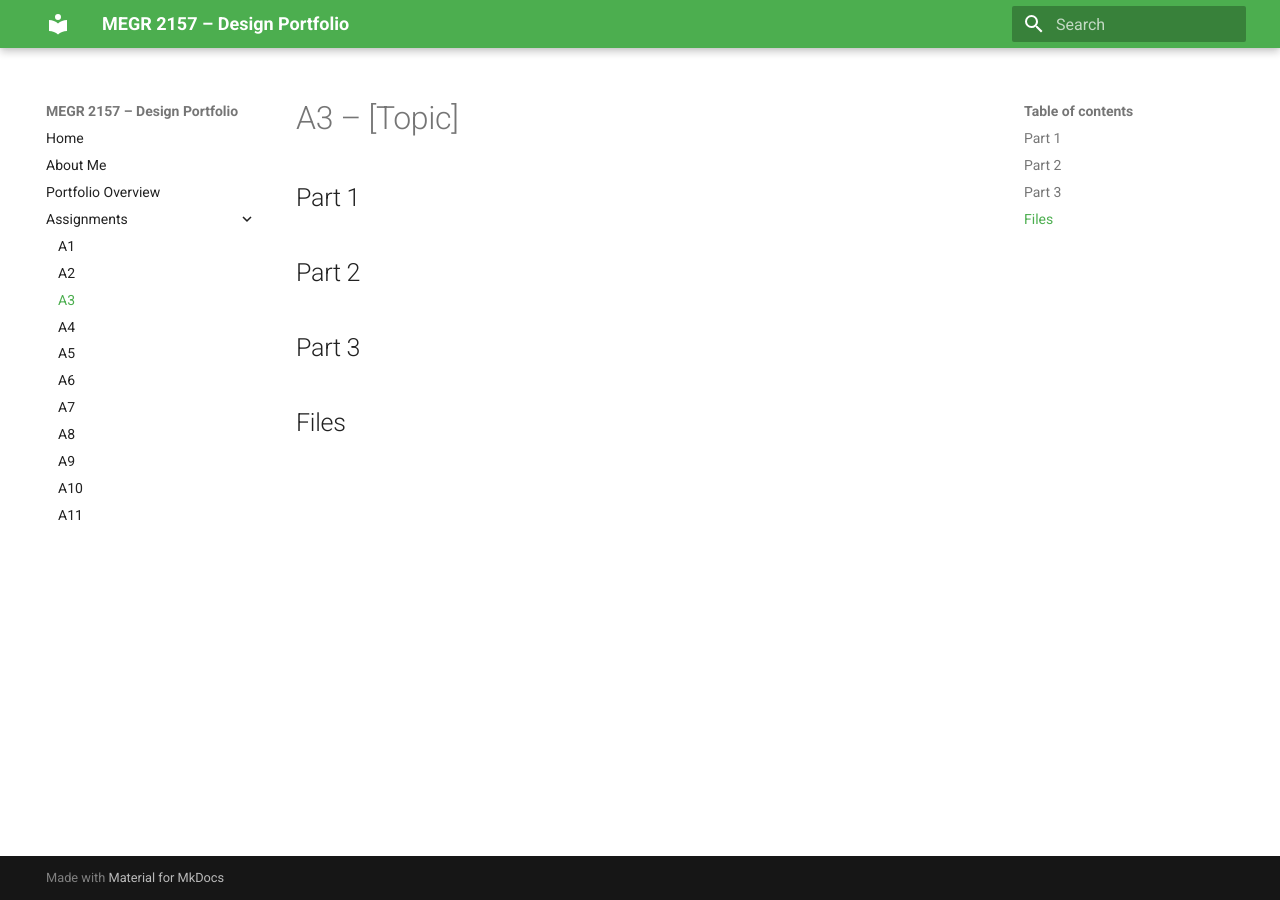
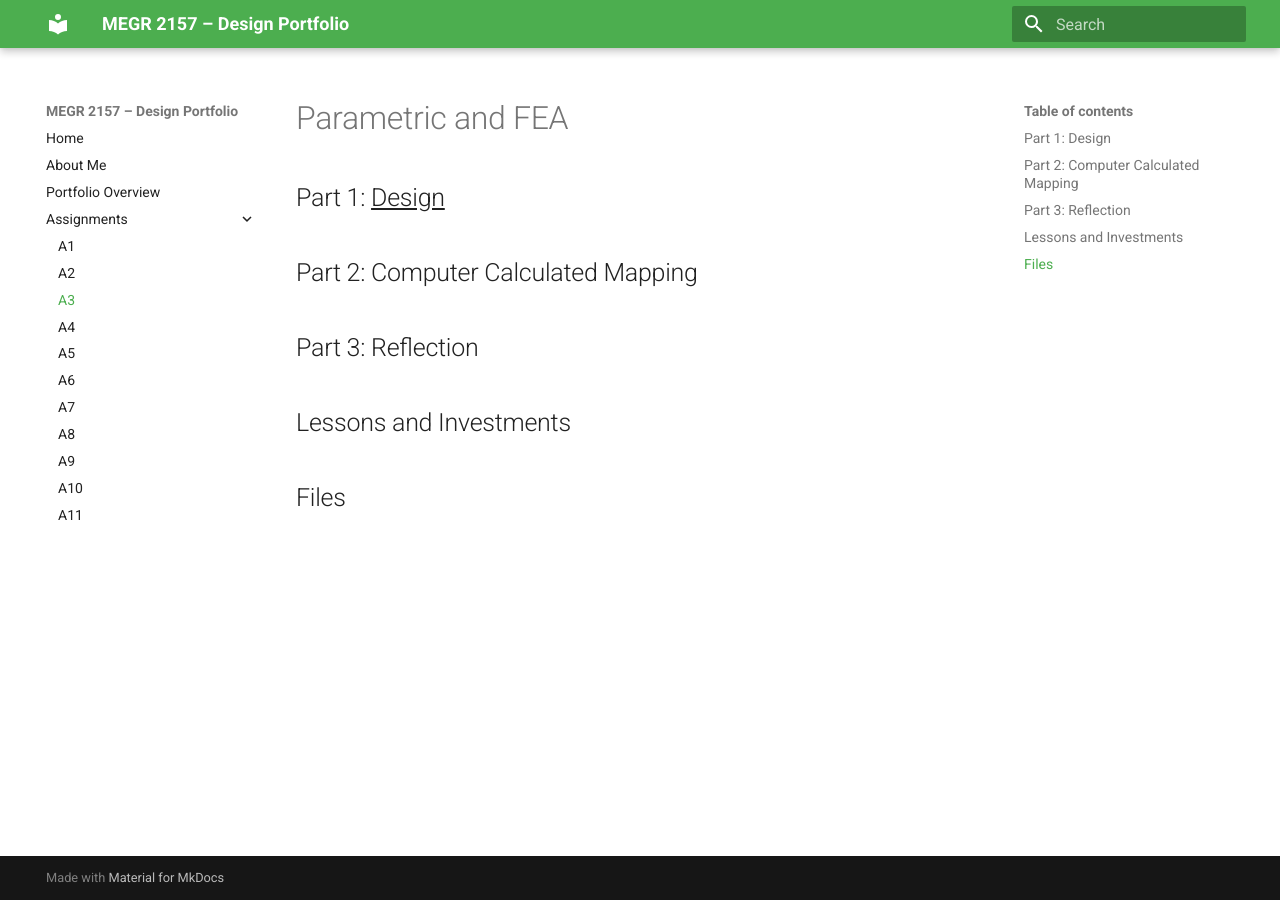
Before and after one commit to dadams78/design-projects-portfolio, an MkDocs documentation site: the page built from docs/assignments/A03/index.md, in a window 1280 px wide. Built offline with MkDocs 1.6.1 and Material for MkDocs 9.7.7, drawn with Linux system fonts in a browser that asks for light colours.

Commit message:
Update index.md

```diff
--- a/docs/assignments/A03/index.md
+++ b/docs/assignments/A03/index.md
@@ -1,12 +1,15 @@
-# A3 – [Topic]
+# Parametric and FEA
 
-## Part 1
+## Part 1: <u>Design</u>
 
 
-## Part 2
+## Part 2: Computer Calculated Mapping
 
 
-## Part 3
+## Part 3: Reflection
+
+
+## Lessons and Investments
 
 
 ## Files
```
